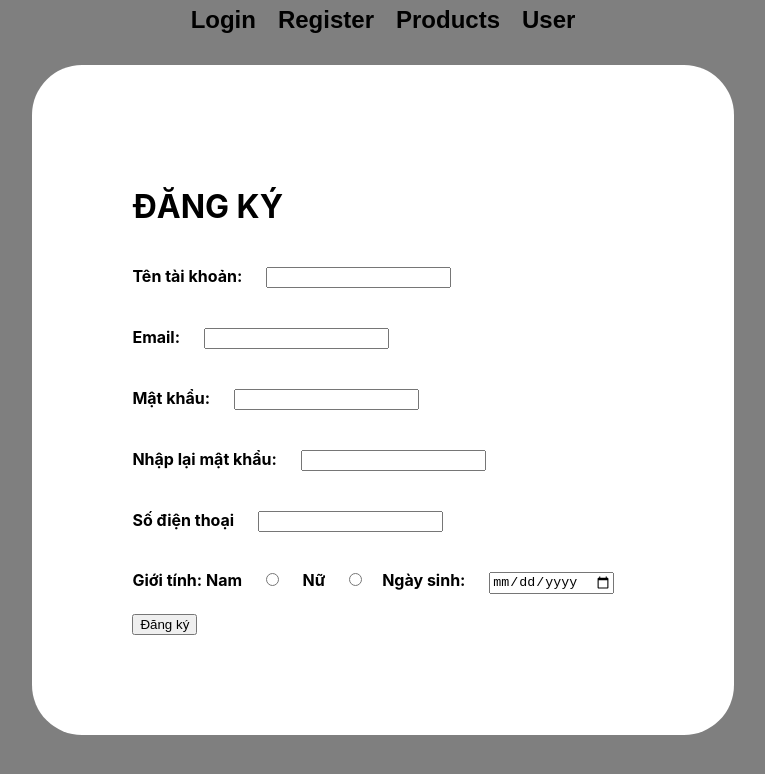
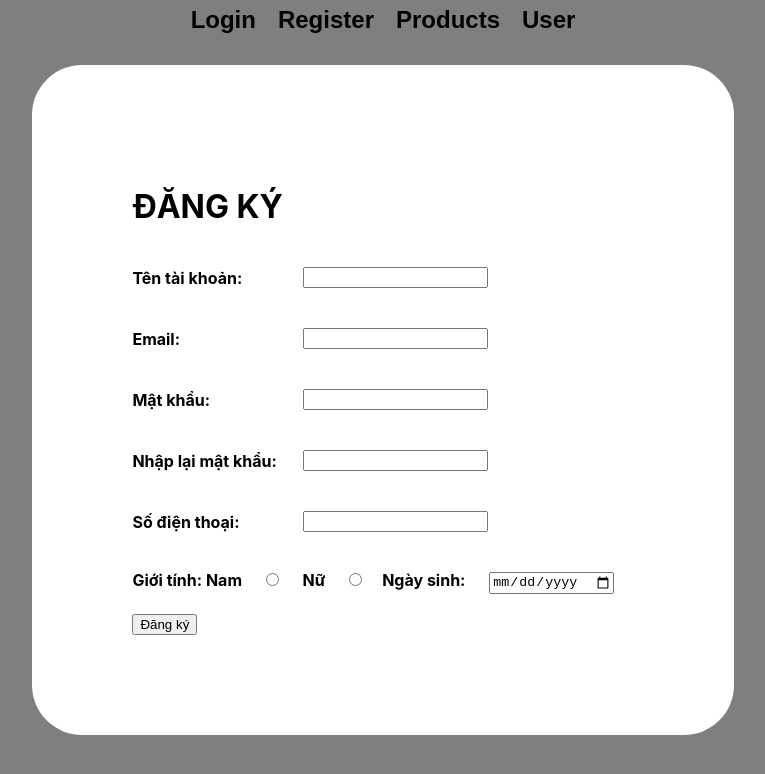
Before and after one commit to dangtruong99/shopfake, a React (Create React App) app: page / in a window 1280 px wide. Both pictures are taken after a click on the button "Register". Shown: the top 774 px of the page, without its empty margins (257-1022 px from the left). Built offline with nearby package versions, Linux system fonts and the light colour scheme.

Commit message:
state register and need fix

```diff
--- a/src/Components/Register/index.jsx
+++ b/src/Components/Register/index.jsx
@@ -8,6 +8,7 @@ function Register(props) {
   const [password, setPassword] = useState("");
   const [email, setEmail] = useState("");
   const [birthday, setBirthday] = useState("");
+  const [rewritePasswords, setRewritePasswords] = useState("");
 
   const writeAccount = (event) => {
     setAccount(event.target.value);
@@ -25,6 +26,10 @@ function Register(props) {
     setBirthday(event.target.value);
   };
 
+  const rewrite_passwords = (event) => {
+    setRewritePasswords(event.target.value);
+  };
+
   const registeredForm = () => {
     if (
       account === "user01" &&
@@ -32,6 +37,10 @@ function Register(props) {
       email === "user01@gmail.com"
     ) {
       alert("Account, password and email is available");
+    } else if (email.includes("@", 1)) {
+      alert("Check your email");
+    } else if (password !== rewritePasswords.includes(password)) {
+      alert("Check your password");
     } else {
       props.login("login");
       alert("Register success");
@@ -40,7 +49,7 @@ function Register(props) {
     nextRegisterForm.push({
       account: account,
       password: password,
-      passwordAgain: password,
+      passwordAgain: rewritePasswords,
       email: email,
       birthday: birthday,
     });
@@ -49,32 +58,42 @@ function Register(props) {
     setPassword("");
     setEmail("");
     setBirthday("");
+    setRewritePasswords("");
   };
 
   return (
     <div className="register-background">
       <div className="register-container">
         <h1>ĐĂNG KÝ</h1>
-        <div>
-          Tên tài khoản: <input type="text" onChange={writeAccount} />
+        <div className="mini-container">
+          <span>Tên tài khoản:</span>{" "}
+          <input type="text" onChange={writeAccount} value={account} />
+        </div>
+        <div className="mini-container">
+          <span>Email:</span>{" "}
+          <input type="email" onChange={writeEmail} value={email} />
+        </div>
+        <div className="mini-container">
+          <span>Mật khẩu:</span>{" "}
+          <input type="password" onChange={writePassword} value={password} />
+        </div>
+        <div className="mini-container">
+          <span>Nhập lại mật khẩu:</span>{" "}
+          <input
+            type="password"
+            value={rewritePasswords}
+            onChange={rewrite_passwords}
+          />
+        </div>
+        <div className="mini-container">
+          <span>Số điện thoại: </span>
+          <input type="tel" />
         </div>
         <div>
-          Email: <input type="email" onChange={writeEmail} />
+          <span>Giới tính: Nam </span>
+          <input type="radio" /> <span>Nữ</span> <input type="radio" />
+          <span>Ngày sinh:</span> <input type="date" onChange={writeBirthday} />
         </div>
-        <div>
-          Mật khẩu: <input type="password" onChange={writePassword} />
-        </div>
-        <div>
-          Nhập lại mật khẩu: <input type="password" />
-        </div>
-        <div>
-          Số điện thoại <input type="tel" />
-        </div>
-        <div>
-          Giới tính: Nam <input type="radio" /> Nữ <input type="radio" />
-          Ngày sinh: <input type="date" onChange={writeBirthday} />
-        </div>
-
         <button onClick={registeredForm}>Đăng ký</button>
       </div>
     </div>
--- a/src/Components/Register/style.css
+++ b/src/Components/Register/style.css
@@ -11,6 +11,7 @@
   width: 100%;
   font-weight: bold;
 }
+
 .register-container {
   display: flex;
   justify-content: center;
@@ -21,3 +22,10 @@
   border-radius: 50px;
   padding: 100px;
 }
+
+.mini-container {
+  display: flex;
+  justify-content: space-between;
+  align-items: center;
+  width: 75%;
+}
```
